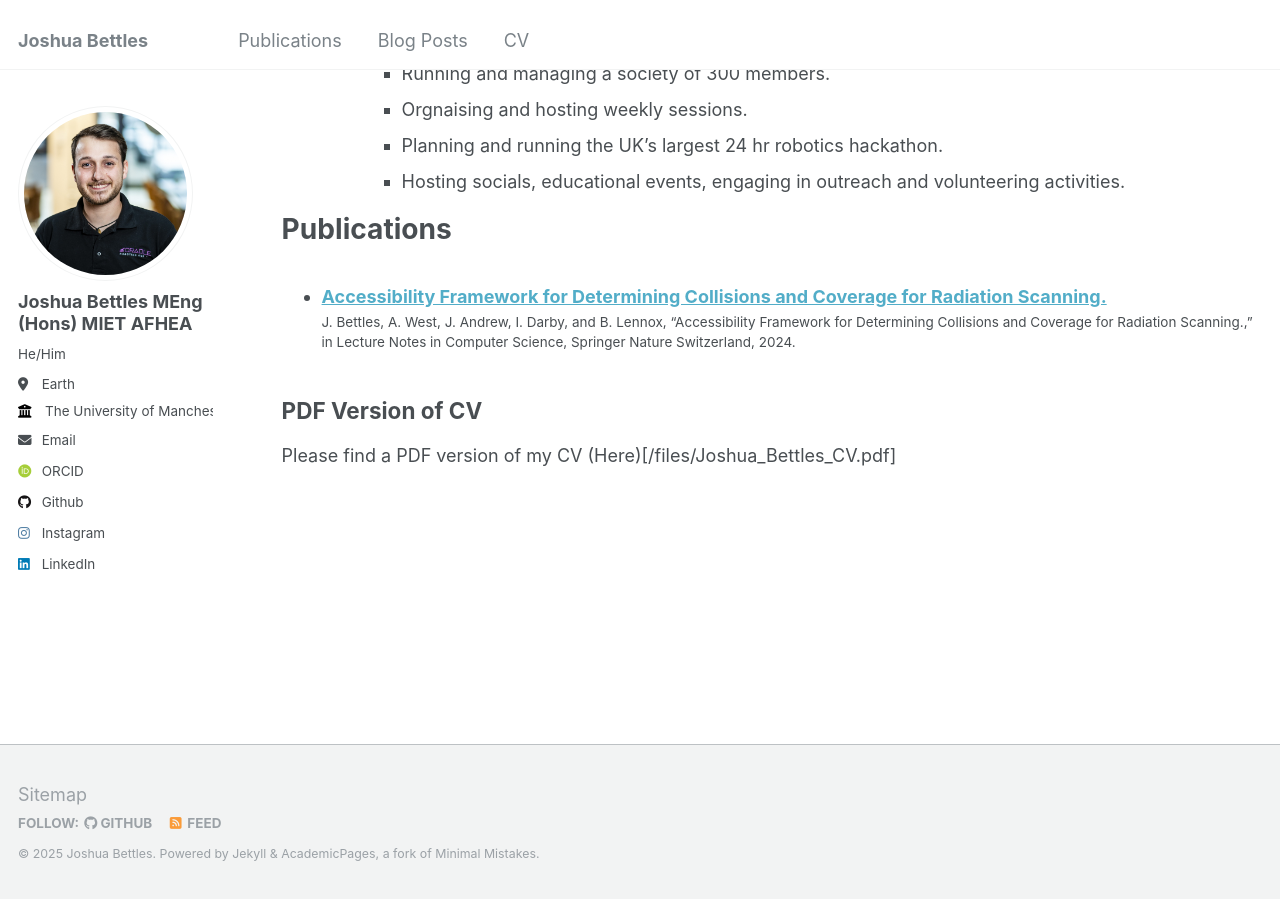
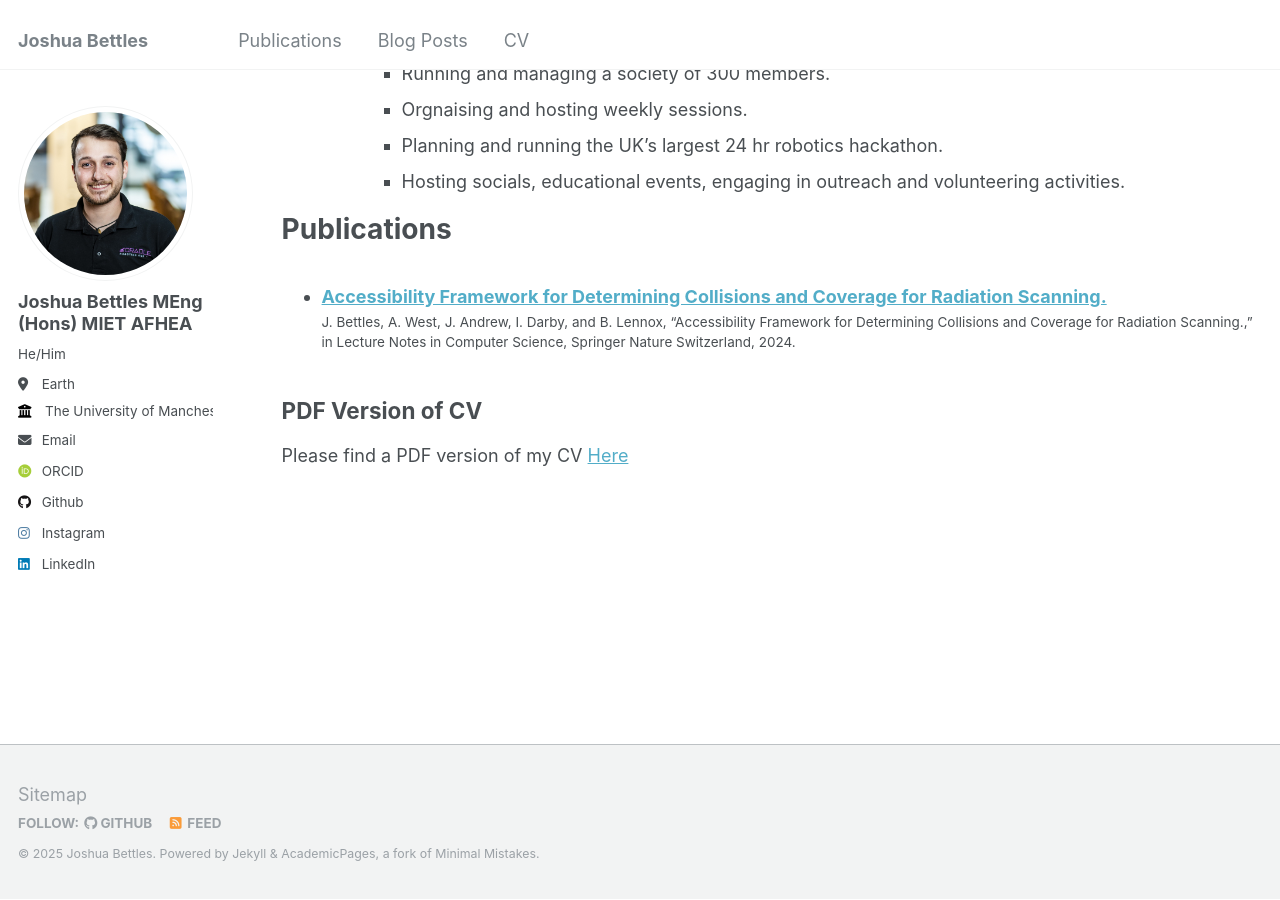
Before and after one commit to Joshua-Bettles/joshua-bettles.github.io, a Jekyll site: the page built from _pages/cv.md, in a window 1280 px wide and 900 px high, scrolled down 885 px. Built offline with Jekyll 4.4.1, drawn with Linux system fonts in a browser that asks for light colours; some web fonts are replaced.

Commit message:
Update cv.md

```diff
--- a/_pages/cv.md
+++ b/_pages/cv.md
@@ -47,4 +47,4 @@ Publications
 
 PDF Version of CV
 ------
-Please find a PDF version of my CV (Here)[/files/Joshua_Bettles_CV.pdf]
+Please find a PDF version of my CV [Here](/files/Joshua_Bettles_CV.pdf)
```
